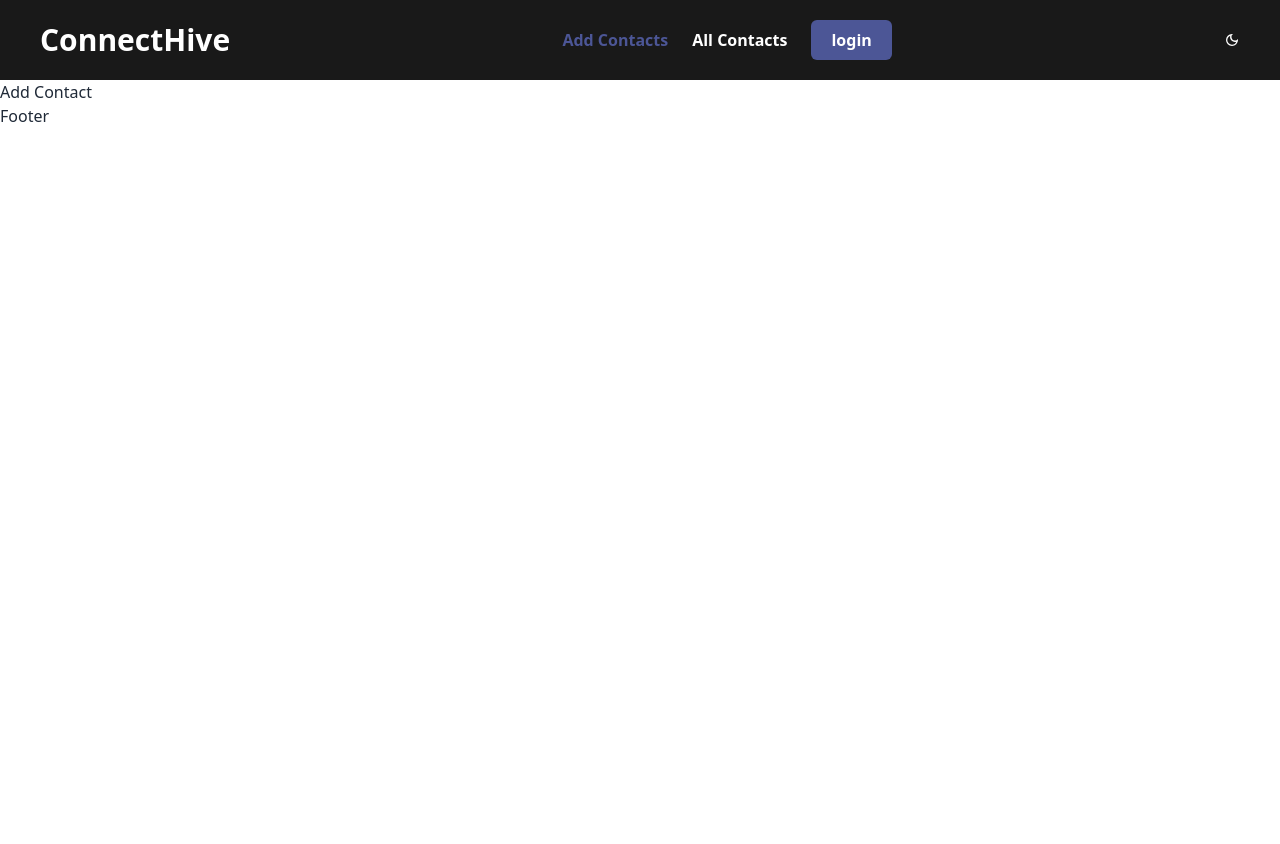
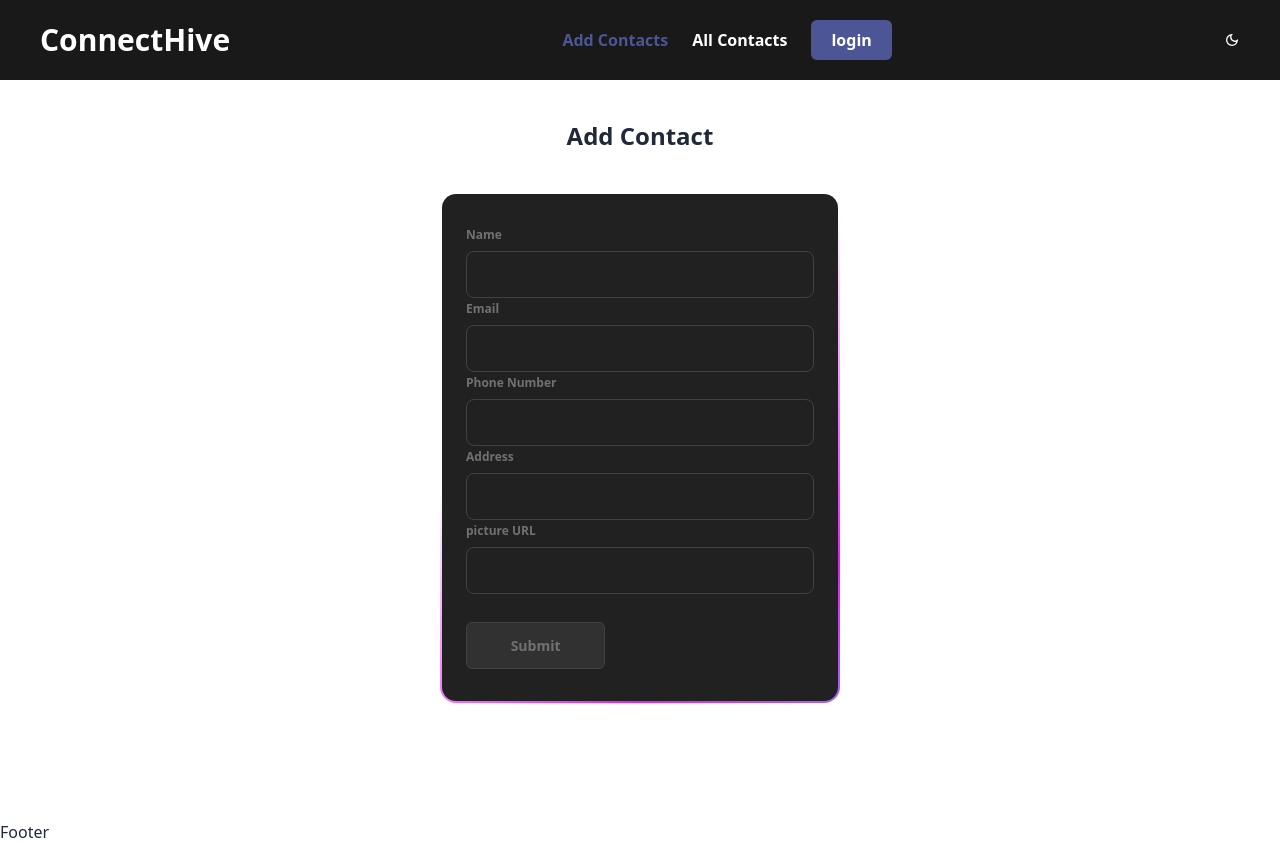
Before and after one commit to sranik28/Connect-Hive-contact, a React (Vite) app: page /addContacts in a window 1280 px wide. Before the commit the page ends 800 px from the top, so only its background shows below. Built offline with nearby package versions, Linux system fonts and the light colour scheme; no server answers.

Commit message:
add contact added

```diff
--- a/src/authentication/Registration.jsx
+++ b/src/authentication/Registration.jsx
@@ -1,5 +1,4 @@
 import React, { useState } from "react";
-import { Link } from "react-router-dom";
 import { FcGoogle } from "react-icons/fc";
 import { useAuthGlobally } from "../context/AuthProvaider";
 import { useForm } from "react-hook-form";
@@ -19,7 +18,6 @@ const Registration = () => {
     const email = data.email;
     const password = data.password;
     const photo = data.photo;
-    console.log(name, email, password, photo);
 
     if (!/(?=.*?[A-Z])/.test(password)) {
       setError("At last one uppercase ");
@@ -136,7 +134,8 @@ const Registration = () => {
           >
             SignUp{" "}
           </button>
-          <p className="text-lg text-red-600"></p>
+          <p className="text-lg text-red-600">{error}</p>
+          <p>{success}</p>
           {/* <p className='my-5 text-white'> Create a new account?<Link to="/signup" className='text-[#4c5696] underline'> Registration</Link></p> */}
         </form>
       </div>
--- a/src/components/NavBar.jsx
+++ b/src/components/NavBar.jsx
@@ -90,7 +90,7 @@ const NavBar = () => {
       <div className="flex items-center gap-5">
         {user?.photoURL ? (
           <img
-            className="w-[35px] h-[35px] rounded-full"
+            className="w-[35px] border-2 border-green-500 h-[35px] rounded-full"
             src={user.photoURL}
             title={user.displayName}
             alt=""
--- a/src/layouts/Root.jsx
+++ b/src/layouts/Root.jsx
@@ -9,7 +9,9 @@ const Root = () => {
     <div>
       <h1>
         <NavBar />
-        <Outlet />
+        <div className="md:min-h-[calc(100vh-100px)]">
+          <Outlet />
+        </div>
         <Footer />
       </h1>
     </div>
--- a/src/pages/AddContacts.jsx
+++ /dev/null
@@ -1,11 +0,0 @@
-import React from "react";
-
-const AddContacts = () => {
-  return (
-    <div>
-      <h1>Add Contact</h1>
-    </div>
-  );
-};
-
-export default AddContacts;
--- /dev/null
+++ b/src/pages/addContacts/AddContact.css
@@ -0,0 +1,115 @@
+.form-container {
+    width: 400px;
+    background: linear-gradient(#212121, #212121) padding-box,
+                linear-gradient(145deg, transparent 35%,#e81cff, #40c9ff) border-box;
+    border: 2px solid transparent;
+    padding: 32px 24px;
+    font-size: 14px;
+    font-family: inherit;
+    color: white;
+    display: flex;
+    flex-direction: column;
+    gap: 20px;
+    box-sizing: border-box;
+    border-radius: 16px;
+    background-size: 200% 100%;
+    animation: gradient 5s ease infinite;
+  }
+
+  @keyframes gradient {
+    0% {
+      background-position: 0% 50%;
+    }
+
+    50% {
+      background-position: 100% 50%;
+    }
+
+    100% {
+      background-position: 0% 50%;
+    }
+  }
+
+  .form-container button:active {
+    scale: 0.95;
+  }
+
+  .form-container .form {
+    display: flex;
+    flex-direction: column;
+    gap: 20px;
+  }
+
+  .form-container .form-group {
+    display: flex;
+    flex-direction: column;
+    gap: 2px;
+  }
+
+  .form-container .form-group label {
+    display: block;
+    margin-bottom: 5px;
+    color: #717171;
+    font-weight: 600;
+    font-size: 12px;
+  }
+
+  .form-container .form-group input {
+    width: 100%;
+    padding: 12px 16px;
+    border-radius: 8px;
+    color: #fff;
+    font-family: inherit;
+    background-color: transparent;
+    border: 1px solid #414141;
+  }
+
+  .form-container .form-group textarea {
+    width: 100%;
+    padding: 12px 16px;
+    border-radius: 8px;
+    resize: none;
+    color: #fff;
+    height: 96px;
+    border: 1px solid #414141;
+    background-color: transparent;
+    font-family: inherit;
+  }
+
+  .form-container .form-group input::placeholder {
+    opacity: 0.5;
+  }
+
+  .form-container .form-group input:focus {
+    outline: none;
+    border-color: #e81cff;
+  }
+
+  .form-container .form-group textarea:focus {
+    outline: none;
+    border-color: #e81cff;
+  }
+
+  .form-container .form-submit-btn {
+    display: flex;
+    align-items: flex-start;
+    justify-content: center;
+    align-self: flex-start;
+    font-family: inherit;
+    color: #717171;
+    font-weight: 600;
+    width: 40%;
+    background: #313131;
+    border: 1px solid #414141;
+    padding: 12px 16px;
+    font-size: inherit;
+    gap: 8px;
+    margin-top: 8px;
+    cursor: pointer;
+    border-radius: 6px;
+  }
+
+  .form-container .form-submit-btn:hover {
+    background-color: #fff;
+    border-color: #fff;
+  }
--- /dev/null
+++ b/src/pages/addContacts/AddContacts.jsx
@@ -0,0 +1,75 @@
+import { useForm } from "react-hook-form";
+import React from "react";
+
+import "./AddContact.css";
+
+const AddContacts = () => {
+  const { register, handleSubmit } = useForm();
+
+  const handelAddContact = (data) => {
+    const name = data.name;
+    const email = data.email;
+    const address = data.address;
+    const phonNumber = data.phonNumber;
+    const photo = data.profilePicture;
+
+    console.log(name, email, address, phonNumber, photo);
+  };
+
+  return (
+    <main>
+      <h1 className="flex items-center justify-center mt-10 text-2xl font-semibold">
+        Add Contact
+      </h1>
+      <div className="flex items-center justify-center ">
+        <div class="form-container mt-10 ">
+          <form onSubmit={handleSubmit(handelAddContact)} class="form">
+            <div class="form-group">
+              <label for="name">Name</label>
+              <input
+                {...register("name", { required: true })}
+                name="name"
+                id="name"
+                type="text"
+              />
+              <label for="email"> Email</label>
+              <input
+                {...register("email", { required: true })}
+                name="email"
+                id="email"
+                type="text"
+              />
+              <label for="PhoneNumber"> Phone Number</label>
+              <input
+                {...register("phonNumber", { required: true })}
+                name="phonNumber"
+                id="phonNumber"
+                type="text"
+              />
+              <label for="Address"> Address</label>
+              <input
+                {...register("address", { required: true })}
+                name="address"
+                id="address"
+                type="text"
+              />
+              <label for="Profile picture">picture URL</label>
+              <input
+                {...register("profilePicture", { required: true })}
+                name="profilePicture"
+                id="profilePicture"
+                type="text"
+              />
+            </div>
+
+            <button type="submit" class="form-submit-btn">
+              Submit
+            </button>
+          </form>
+        </div>
+      </div>
+    </main>
+  );
+};
+
+export default AddContacts;
--- a/src/routes/Router.jsx
+++ b/src/routes/Router.jsx
@@ -2,8 +2,8 @@ import { createBrowserRouter } from "react-router-dom";
 import Root from "../layouts/Root";
 import Login from "../authentication/Login";
 import Registration from "../authentication/Registration";
-import AddContacts from "../pages/AddContacts";
 import AllContacts from "../pages/AllContacts";
+import AddContacts from "../pages/addContacts/AddContacts";
 
 const Router = createBrowserRouter([
   {
```
